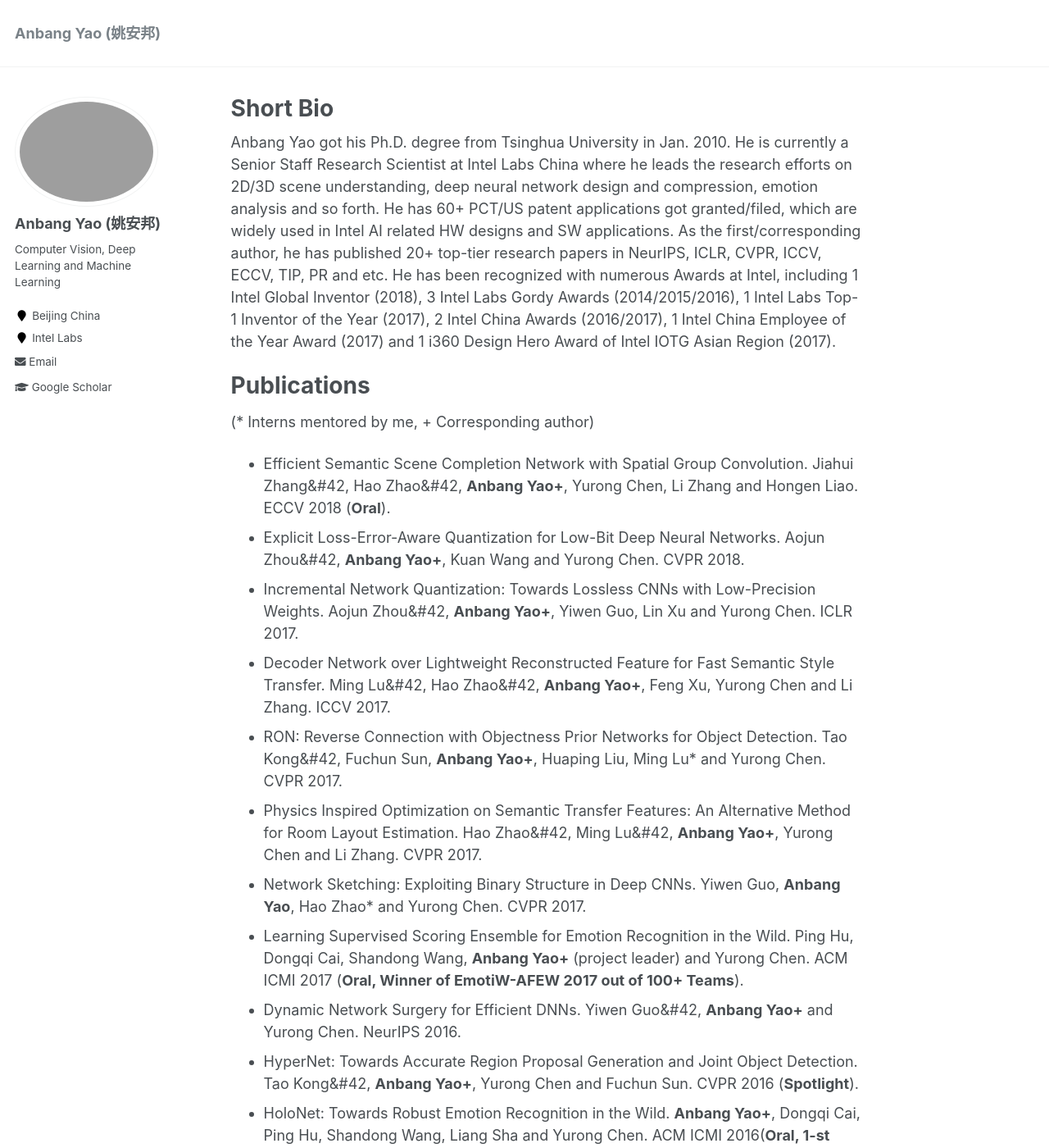
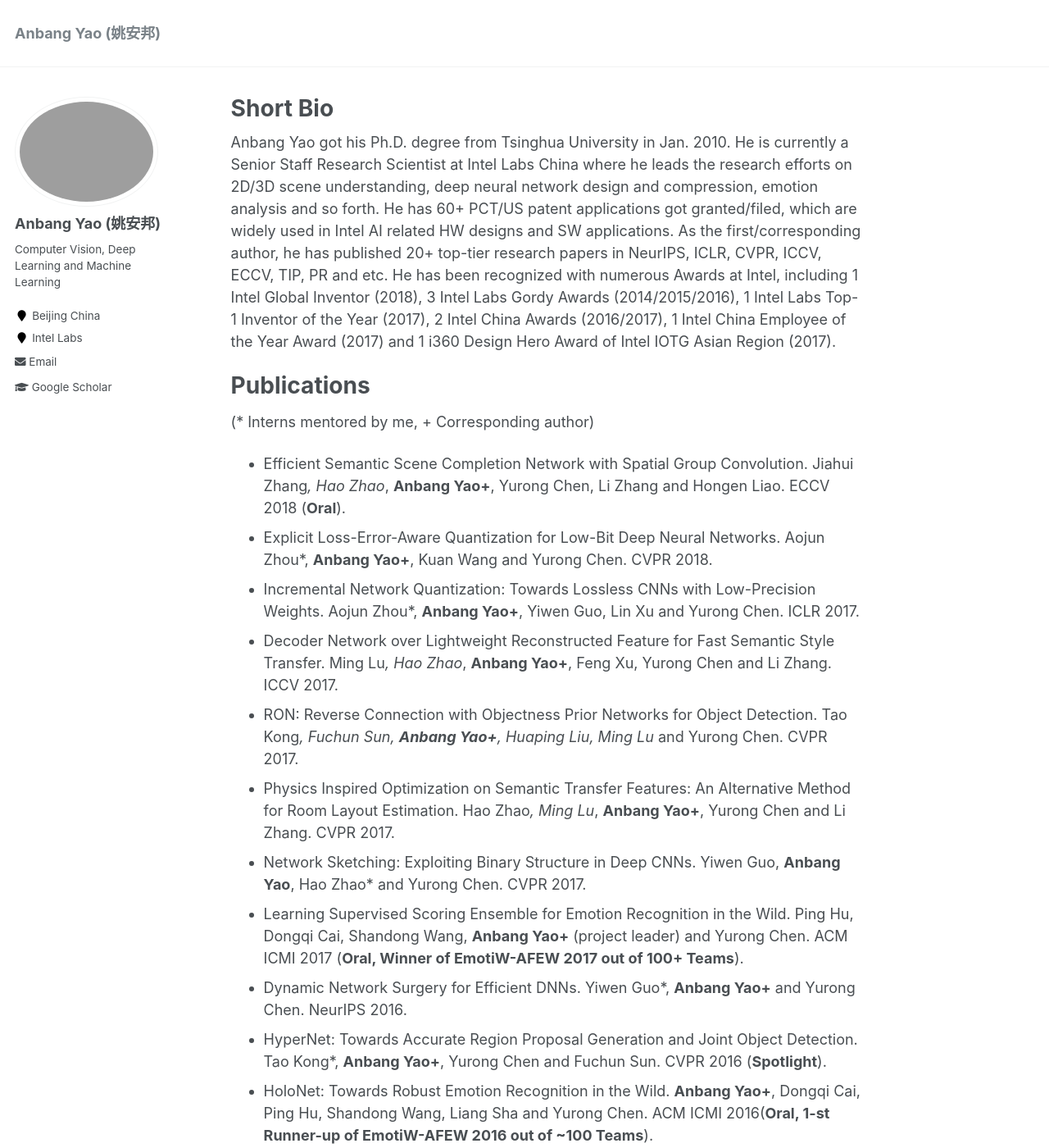
Before and after one commit to YaoAnbang/YaoAnbang.github.io, a Jekyll site: the page built from _pages/about.md, in a window 1280 px wide and 1400 px high. Shown: the whole window at 82% size. Built offline with Jekyll 4.4.1, drawn with Linux system fonts in a browser that asks for light colours.

Commit message:
Update about.md

```diff
--- a/_pages/about.md
+++ b/_pages/about.md
@@ -13,16 +13,16 @@ Anbang Yao got his Ph.D. degree from Tsinghua University in Jan. 2010. He is cur
 Publications
 =====
 (* Interns mentored by me, + Corresponding author)
-+ Efficient Semantic Scene Completion Network with Spatial Group Convolution. Jiahui Zhang&#42, Hao Zhao&#42, **Anbang Yao+**, Yurong Chen, Li Zhang and Hongen Liao. ECCV 2018 (**Oral**).
-+ Explicit Loss-Error-Aware Quantization for Low-Bit Deep Neural Networks.  Aojun Zhou&#42, **Anbang Yao+**, Kuan Wang and Yurong Chen. CVPR 2018.
-+ Incremental Network Quantization: Towards Lossless CNNs with Low-Precision Weights. Aojun Zhou&#42, **Anbang Yao+**, Yiwen Guo, Lin Xu and Yurong Chen. ICLR 2017.
-+ Decoder Network over Lightweight Reconstructed Feature for Fast Semantic Style Transfer. Ming Lu&#42, Hao Zhao&#42, **Anbang Yao+**, Feng Xu, Yurong Chen and Li Zhang. ICCV 2017.
-+ RON: Reverse Connection with Objectness Prior Networks for Object Detection. Tao Kong&#42, Fuchun Sun, **Anbang Yao+**, Huaping Liu, Ming Lu* and Yurong Chen. CVPR 2017.
-+ Physics Inspired Optimization on Semantic Transfer Features: An Alternative Method for Room Layout Estimation. Hao Zhao&#42, Ming Lu&#42, **Anbang Yao+**, Yurong Chen and Li Zhang. CVPR 2017.
++ Efficient Semantic Scene Completion Network with Spatial Group Convolution. Jiahui Zhang*, Hao Zhao*, **Anbang Yao+**, Yurong Chen, Li Zhang and Hongen Liao. ECCV 2018 (**Oral**).
++ Explicit Loss-Error-Aware Quantization for Low-Bit Deep Neural Networks.  Aojun Zhou*, **Anbang Yao+**, Kuan Wang and Yurong Chen. CVPR 2018.
++ Incremental Network Quantization: Towards Lossless CNNs with Low-Precision Weights. Aojun Zhou*, **Anbang Yao+**, Yiwen Guo, Lin Xu and Yurong Chen. ICLR 2017.
++ Decoder Network over Lightweight Reconstructed Feature for Fast Semantic Style Transfer. Ming Lu*, Hao Zhao*, **Anbang Yao+**, Feng Xu, Yurong Chen and Li Zhang. ICCV 2017.
++ RON: Reverse Connection with Objectness Prior Networks for Object Detection. Tao Kong*, Fuchun Sun, **Anbang Yao+**, Huaping Liu, Ming Lu* and Yurong Chen. CVPR 2017.
++ Physics Inspired Optimization on Semantic Transfer Features: An Alternative Method for Room Layout Estimation. Hao Zhao*, Ming Lu*, **Anbang Yao+**, Yurong Chen and Li Zhang. CVPR 2017.
 + Network Sketching: Exploiting Binary Structure in Deep CNNs. Yiwen Guo, **Anbang Yao**, Hao Zhao* and Yurong Chen. CVPR 2017.
 + Learning Supervised Scoring Ensemble for Emotion Recognition in the Wild. Ping Hu, Dongqi Cai, Shandong Wang, **Anbang Yao+** (project leader) and Yurong Chen. ACM ICMI 2017 (**Oral, Winner of EmotiW-AFEW 2017 out of 100+ Teams**).
-+ Dynamic Network Surgery for Efficient DNNs. Yiwen Guo&#42, **Anbang Yao+** and Yurong Chen. NeurIPS 2016.
-+ HyperNet: Towards Accurate Region Proposal Generation and Joint Object Detection. Tao Kong&#42, **Anbang Yao+**, Yurong Chen and Fuchun Sun. CVPR 2016 (**Spotlight**).
++ Dynamic Network Surgery for Efficient DNNs. Yiwen Guo*, **Anbang Yao+** and Yurong Chen. NeurIPS 2016.
++ HyperNet: Towards Accurate Region Proposal Generation and Joint Object Detection. Tao Kong*, **Anbang Yao+**, Yurong Chen and Fuchun Sun. CVPR 2016 (**Spotlight**).
 + HoloNet: Towards Robust Emotion Recognition in the Wild. **Anbang Yao+**, Dongqi Cai, Ping Hu, Shandong Wang, Liang Sha and Yurong Chen. ACM ICMI 2016(**Oral, 1-st Runner-up of EmotiW-AFEW 2016 out of ~100 Teams**).
 + Capturing AU-Aware Facial Features and Their Latent Relations for Emotion Recognition in the Wild. **Anbang Yao+**, Junchao Shao*, Ningning Ma* and Yurong Chen. ACM ICMI 2015(**Oral, Winner of EmotiW-AFEW 2015 out of 75 Teams**).
 + Robust Face Representation Using Hybrid Spatial Feature Interdependence Matrix. **Anbang Yao+** and Shan Yu. IEEE Trans. Image Processing, 2013.
```
